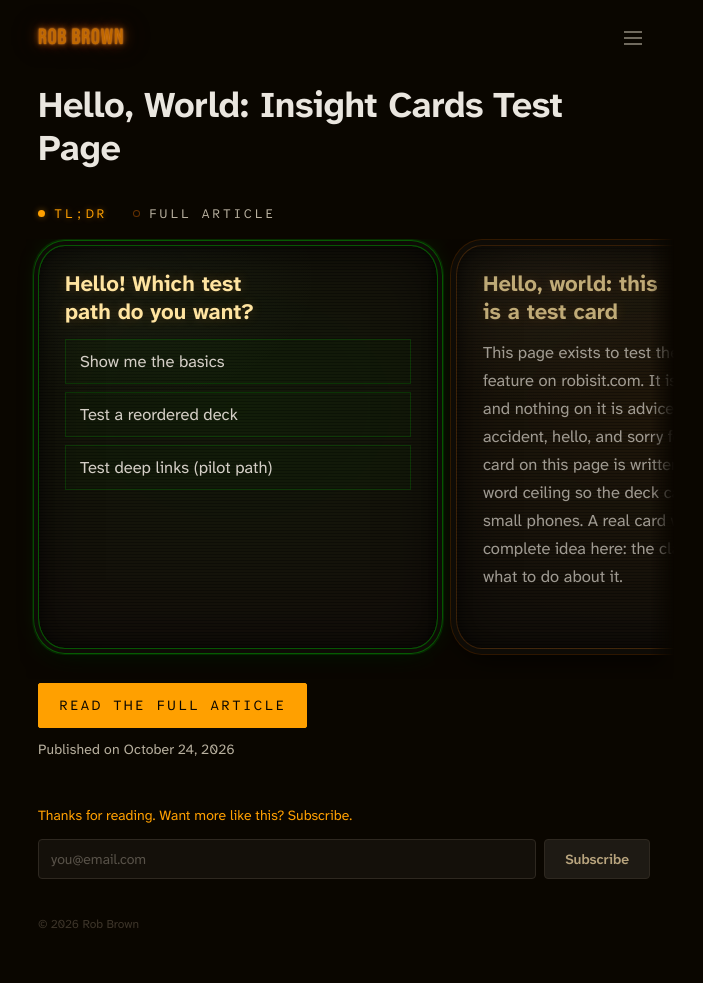
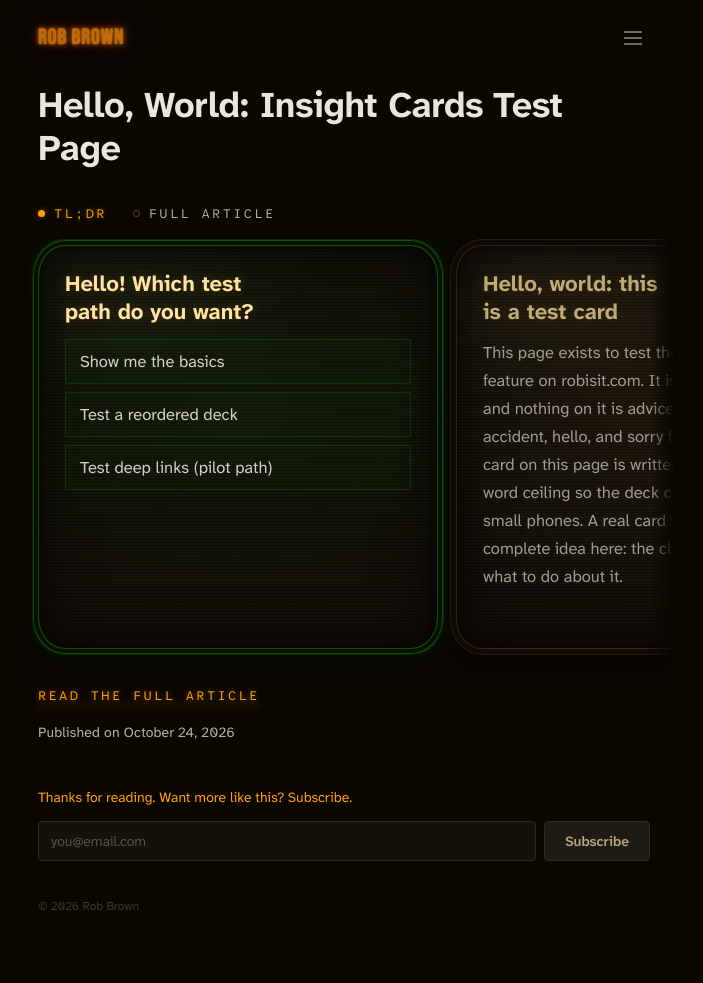
Before and after one commit to RobBrown/robisit, a Jekyll site: the page built from _articles/hello-world-cards.md, in a window 1280 px wide. Shown: the whole page, without its empty margins (296-999 px from the left). Built offline with Jekyll 4.4.1, drawn with Linux system fonts in a browser that asks for light colours.

Commit message:
style(cards): make the button under the deck an amber text link in the TL;DR tab's type

```diff
--- a/assets/css/insight-cards.css
+++ b/assets/css/insight-cards.css
@@ -65,7 +65,15 @@
 .ic-tab[aria-selected="false"]:hover{color:var(--ic-ink)}
 .ic-tab[aria-selected="false"]:hover::before{box-shadow:inset 0 0 0 1px var(--ic-accent)}
 .ic-tab:focus-visible{outline:2px solid var(--ic-accent);outline-offset:4px}
-.ic-open{display:block;margin-top:2px}
+/* The button under the deck: a text link in the switch's readout type,
+   amber like the lit TL;DR tab. */
+.ic-open{
+  display:block;margin:2px 0 0;padding:6px 0;cursor:pointer;white-space:nowrap;
+  font-family:var(--ic-mono);font-size:13px;letter-spacing:.18em;line-height:1.4;text-transform:uppercase;
+  color:var(--ic-accent);text-shadow:var(--ic-readout-glow);background:none;border:0;border-radius:2px;
+  text-decoration:underline;text-decoration-color:transparent;text-underline-offset:5px;text-decoration-thickness:1px;
+}
+.ic-open:hover{text-decoration-color:currentColor}
 .ic-open[hidden]{display:none}
 .ic-published{
   margin:12px 0 0;font-family:var(--ic-sans);font-size:14px;letter-spacing:.01em;line-height:1.4;
@@ -78,6 +86,7 @@
   .ic-page{padding-top:16px}
   .ic-page header{margin-bottom:20px}
   .ic-switch{gap:22px;margin-bottom:8px;letter-spacing:.14em}
+  .ic-open{letter-spacing:.14em}
 }
 
 /* Deck: a native scroller spanning the column plus its gutters. The current
@@ -213,14 +222,14 @@
   .ic-opt:hover::before{transform:scaleY(1)}
 }
 
-/* Terminal control and the button under the deck: amber, in the readout type. */
-.ic-go,.ic-open{
+/* Terminal control: amber, in the readout type. */
+.ic-go{
   align-self:flex-start;margin-top:4px;cursor:pointer;white-space:nowrap;
   padding:9px 20px;border:1px solid var(--ic-accent);border-radius:2px;
   font-family:var(--ic-mono);font-size:14px;letter-spacing:.14em;line-height:1.85;text-transform:uppercase;
   color:var(--ic-ink-on-accent);background:var(--ic-accent);
 }
-.ic-go:hover,.ic-open:hover{background:transparent;color:var(--ic-accent);text-shadow:var(--ic-readout-glow)}
+.ic-go:hover{background:transparent;color:var(--ic-accent);text-shadow:var(--ic-readout-glow)}
 .ic-open:focus-visible{outline:2px solid var(--ic-accent);outline-offset:3px}
 
 /* Chevrons: small square terminal keys, pointer devices only, hidden until
@@ -252,6 +261,7 @@
   .ic-card.is-current::before{animation:ic-bezel-flicker 7s step-end infinite}
   .ic-opt{transition:background .2s,border-color .2s,color .2s,transform .2s}
   .ic-tab,.ic-tab::before{transition:color .2s,text-shadow .2s,background .2s,box-shadow .2s}
+  .ic-open{transition:text-decoration-color .2s}
   .ic-opt::before{transition:transform .2s}
   @media(hover:hover){.ic-opt:hover{transform:translateX(3px)}}
 }
```
Also changed, not shown: DECISIONS.md (+1 -0 lines).
